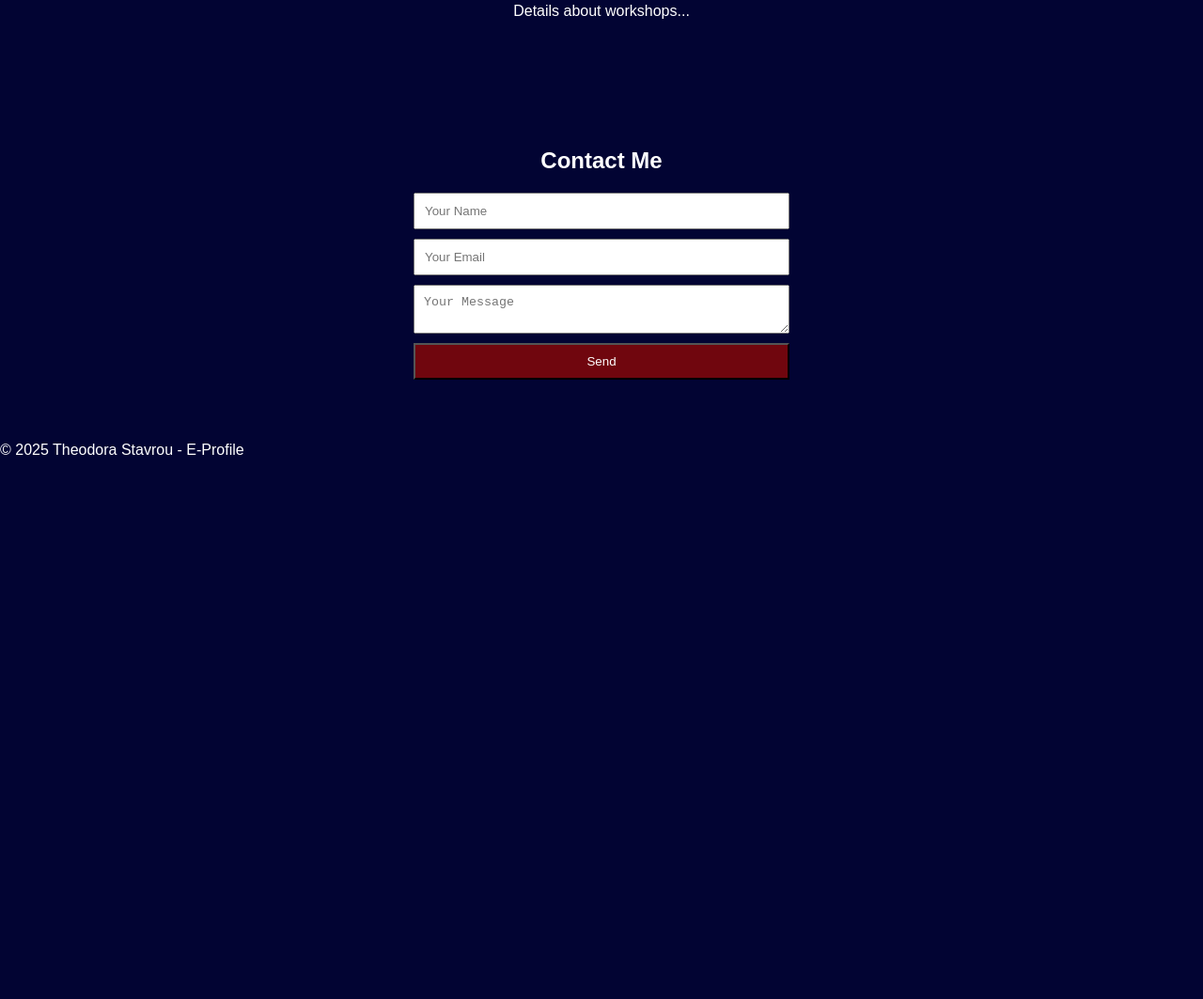
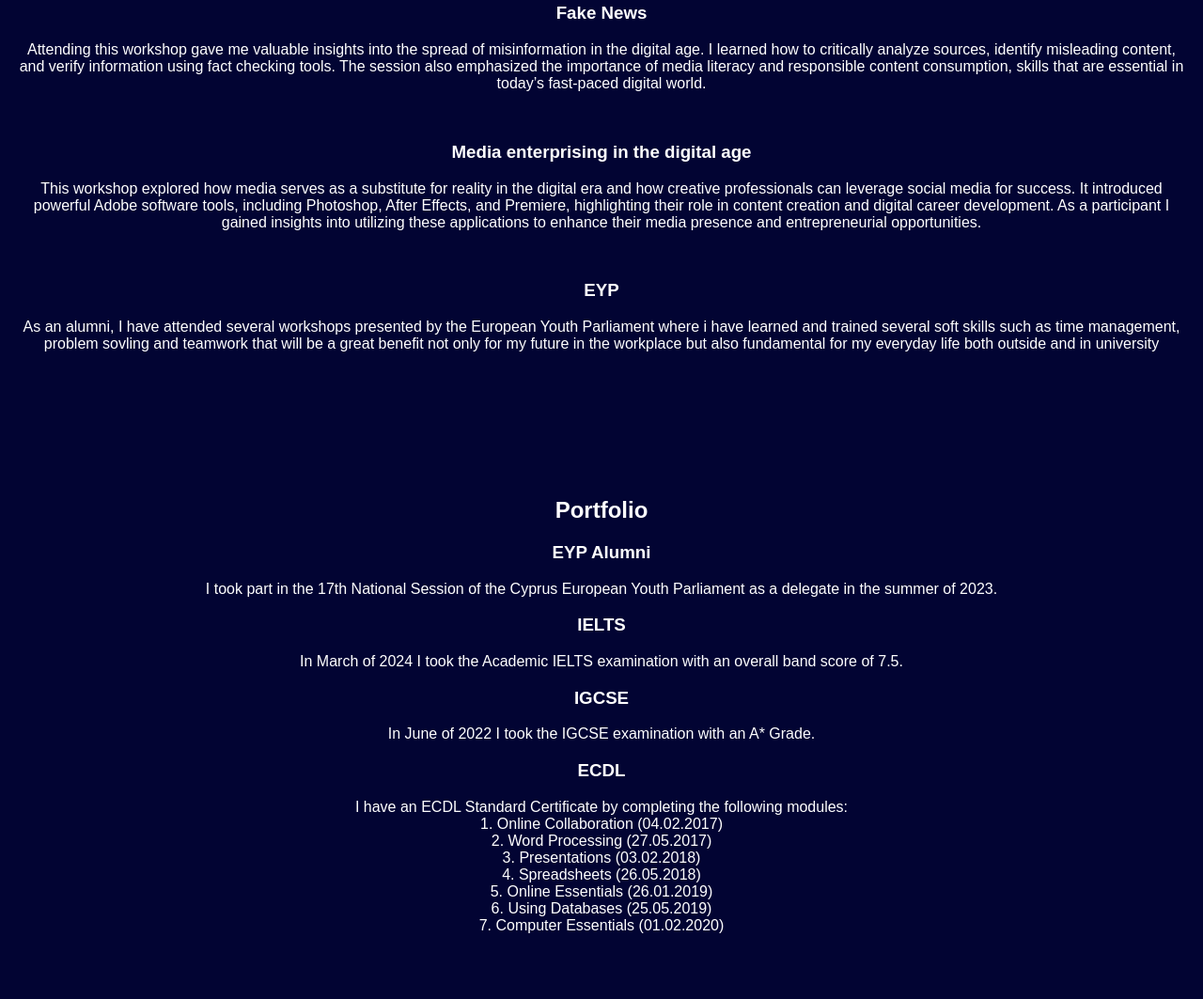
Before and after one commit to blvd6/NewWeb, a plain HTML site: page index.html in a window 1280 px wide. Shown: the part 774-1837 px from the top of the page at 94% size. Before the commit the page ends 1278 px from the top, so only its background shows below. Drawn offline with Linux system fonts and the light colour scheme.

Commit message:
Update index.html

```diff
--- a/index.html
+++ b/index.html
@@ -48,8 +48,79 @@
 
     <section id="workshops">
         <h2>Workshops</h2>
-        <p>Details about workshops...</p>
+
+        <!-- Workshop 1 -->
+        <div class="workshop">
+            <h3>Fake News</h3>
+            <p>
+               Attending this workshop gave me valuable insights into the spread of misinformation in the digital age.
+              I learned how to critically analyze sources, identify misleading content, and verify information using fact checking tools.
+              The session also emphasized the importance of media literacy and responsible content consumption, skills that are essential in today’s fast-paced digital world.
+            </p> <br>
+        </div>
+
+        <!-- Workshop 2 -->
+        <div class="workshop">
+            <h3>Media enterprising in the digital age</h3>
+            <p>
+              This workshop explored how media serves as a substitute for reality in the digital era and how creative professionals can leverage social media for success.
+              It introduced powerful Adobe software tools, including Photoshop, After Effects, and Premiere, highlighting their role in content creation and digital career development.
+             As a participant I gained insights into utilizing these applications to enhance their media presence and entrepreneurial opportunities.
+            </p> <br>
+        </div>
+
+        <!-- Workshop 3 -->
+        <div class="workshop">
+            <h3>EYP</h3>
+            <p>
+                As an alumni, I have attended several workshops presented by the European Youth Parliament where i have learned and trained
+              several soft skills such as time management, problem sovling and teamwork that will be a great benefit not only for my future in the workplace
+              but also fundamental for my everyday life both outside and in university
+            </p> <br>
+        </div>
     </section>
+  <section id="portfolio">
+    <h2>Portfolio</h2>
+
+
+    <div class="project">
+      <h3>EYP Alumni</h3>
+      <p>
+        I took part in the 17th National Session of the Cyprus European Youth
+        Parliament as a delegate in the summer of 2023.
+      </p>
+    </div>
+
+    <div class="project">
+      <h3>IELTS</h3>
+      <p>
+        In March of 2024 I took the Academic IELTS examination with an overall
+        band score of 7.5.
+      </p>
+    </div>
+
+    <div class="project">
+      <h3>IGCSE</h3>
+      <p>
+        In June of 2022 I took the IGCSE examination with an A* Grade.
+      </p>
+    </div>
+
+    <div class="project">
+      <h3>ECDL</h3>
+      <p>
+        I have an ECDL Standard Certificate by completing the following modules:
+        <br />
+        1. Online Collaboration (04.02.2017)<br />
+        2. Word Processing (27.05.2017)<br />
+        3. Presentations (03.02.2018)<br />
+        4. Spreadsheets (26.05.2018)<br />
+        5. Online Essentials (26.01.2019)<br />
+        6. Using Databases (25.05.2019)<br />
+        7. Computer Essentials (01.02.2020)
+      </p>
+    </div>
+  </section>
 
     <section id="contact">
         <h2>Contact Me</h2>
```
